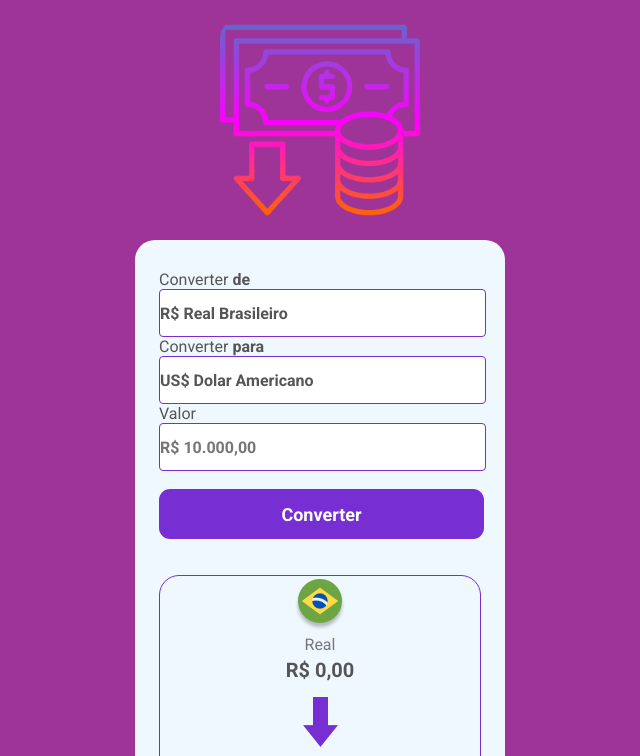
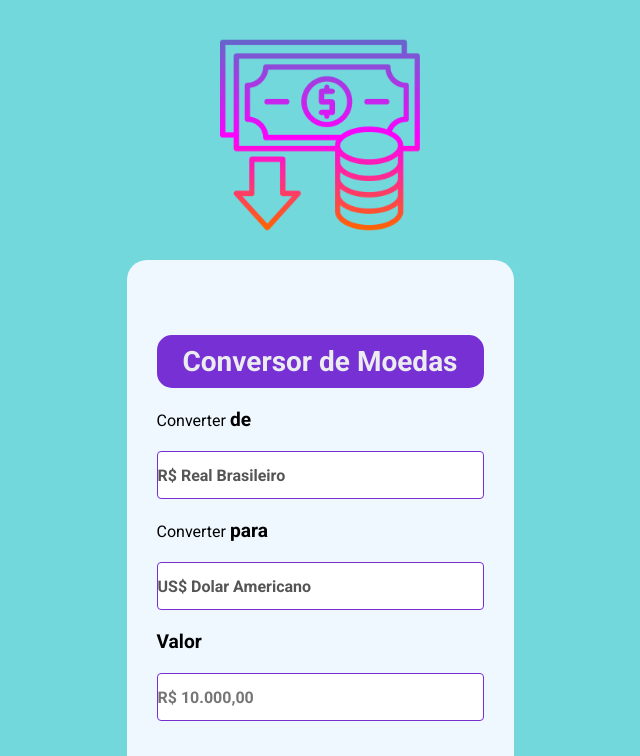
Before and after one commit to jefersongsg/conversor-de-moeda, a plain HTML site: page index.html in a window 1280 px wide. Shown: the top 756 px of the page, without its empty margins (320-960 px from the left). Drawn offline with Linux system fonts and the light colour scheme.

Commit message:
atualizacao-display-flex

```diff
--- a/index.html
+++ b/index.html
@@ -13,52 +13,49 @@
 </head>
 
 <body>
-    <img class="logo" src="./assets/9949791.png" alt="Coversor-de-Moeda">
     <main>
-        <label>
-            Converter <b>de</b>
+    <img class="top-img" src="./assets/9949791.png" alt="Coversor-de-Moeda">
+        <container>
+                <h1>Conversor de Moedas</h1>
+                <p>Converter <b> de </b></p>
                 <select>
                     <option>R$ Real Brasileiro</option>
                 </select>
-        </label>
 
-        <label>
-            Converter <b>para</b>
+                <p>Converter <b> para </b></p>
                 <select class="select-value">
                     <option value="dolar">US$ Dolar Americano</option>
                     <option value="euro">€ Euro</option>
                     <option value="libra">£ Libra</option>
                     <option value="bitcoin">BTC Bitcoin</option>
                 </select>
-        </label>
 
-        <label>
-            Valor
-            <input class="input-currency" placeholder="R$ 10.000,00" type ="number">
-        </label>
+                <b>Valor</b>
+                <input class="input-currency" placeholder="R$ 10.000,00" type="number">
 
-        <button class="convert-button"> Converter </button>
+
+            <button type="button" class="convert-button"> Converter </button>
 
             <section>
 
-            <div class="currency-box">
+                <div>
                     <img src="./assets/real.png" alt="logo-Real">
                     <p class="currency">Real</p>
                     <p class="to-convert-currency-value">R$ 0,00</p>
                 </div>
 
-            <img class="seta" src="./assets/Vector.png" alt="logo-seta">
+                <img  src="./assets/Vector.png" alt="logo-seta">
 
-            <div class="currency-box">
+                <div>
                     <img class="log" src="./assets/dolar.png" alt="logo-Convertida">
                     <p class="currency-name">Dólar</p>
                     <p class="currency-value">US$ 0,00</p>
                 </div>
+            </section>
+        </container>
+    </main>
+</body>
 
-        </section>
+<script src="./script.js"></script>
 
-    </main>
-
-</body>
-<script src="./script.js"></script>
 </html>
--- a/script.js
+++ b/script.js
@@ -1,19 +1,18 @@
-    const convertButton = document.querySelector(".convert-button")
-    const selectValue = document.querySelector(".select-value")
+const convertButton = document.querySelector(".convert-button")
+const selectValue = document.querySelector(".select-value")
 
 
-    const convertValues = async() => {
+function convertValues() {
     const inputCurrencyValue = document.querySelector(".input-currency").value
     const currencyValueToConvert = document.querySelector(".to-convert-currency-value") //valor em Real
     const currencyValueToConverted = document.querySelector(".currency-value") // outros moedas
 
-    const data = await fetch("https://economia.awesomeapi.com.br/last/USD-BRL,EUR-BRL,BTC-BRL,GBP-BRL").then(response => response.json())
+    console.log(selectValue.value)
 
-
-    const dolarToday =  data.USDBRL.high
-    const euroToday = data.EURBRL.high
-    const libraToday = data.GBPBRL.high
-    const bitcoinToday = data.BTCBRL.high
+    const dolarToday = 4.97
+    const euroToday = 5.34
+    const libraToday = 6.25
+    const bitcoinToday = 257.632
 
 
 
--- a/style.css
+++ b/style.css
@@ -6,27 +6,29 @@
     outline: none;
 }
 body {
-    background-color: rgb(139 12 131 / 83%);
-}
-.logo {
-    border-radius: 18px;
-    width: 200px;
-    display: block;
-    margin: 20px auto;
+    background-color: rgba(86, 209, 213, 0.83);
+    display: flex;
+    align-items: center;
+    flex-direction: column;
 }
 main {
-    width: 370px;
-    height: 650px;
-    display: block;
+    display: flex;
+    align-items: center;
+    justify-content: center;
+    flex-direction: column;
+    gap:25px;
+}
+.top-img{
+    width: 200px;
+    margin-top: 35px;
+}
+container{
+    display: flex;
+    flex-direction: column;
     background-color: aliceblue;
     border-radius: 20px;
-    margin: 5px auto;
-    padding: 30px 24px 23px;
-}
-label{
-    font-weight: 400;
-    font-size: 16px;
-    color: #555555;
+    padding: 75px 30px;
+    gap:20px;
 }
 select ,.input-currency{
     width: 327px;
@@ -52,36 +54,37 @@ button{
     cursor:pointer
 }
 button:hover {
-    opacity: 0.8;
+    opacity: 0.5;
 }
 button:active {
-    opacity: 0.6;
+    opacity: 0.3;
 }
 section{
     border: 1px solid #772FD3;
-    border-radius: 20px;
-    margin-top: 36px;
-    padding: 3px;
+    border-radius: 70px;
     display: flex;
     flex-direction: column;
     align-items: center;
+    gap: 18px;
+
 }
-.seta{
-    margin: 15px 0;
-}
-.currency-box{
-    display: flex;
-    flex-direction: column;
-    align-items: center;
-    gap:4px
-}
-.currency{
-    color: #777777;
-    font: 14px;
-}
-.currency-value ,.to-convert-currency-value{
+.currency-value ,.to-convert-currency-value,.currency {
     color:#555555;
     font-weight: 700;
     font-size: 20px;
 
 }
+b{
+    color: black;
+    font-size: larger;
+
+}
+h1{
+    background-color:#7730d4 ;
+    color: #eaecef;
+    font-size: 28px;
+    font-weight: 700;
+    border-radius: 15px;
+    border: 10px solid #7730d4;
+    text-align: center;
+}
```
Also changed, not shown: 1 other file. Lines whose indentation alone changed are shown as unchanged.
